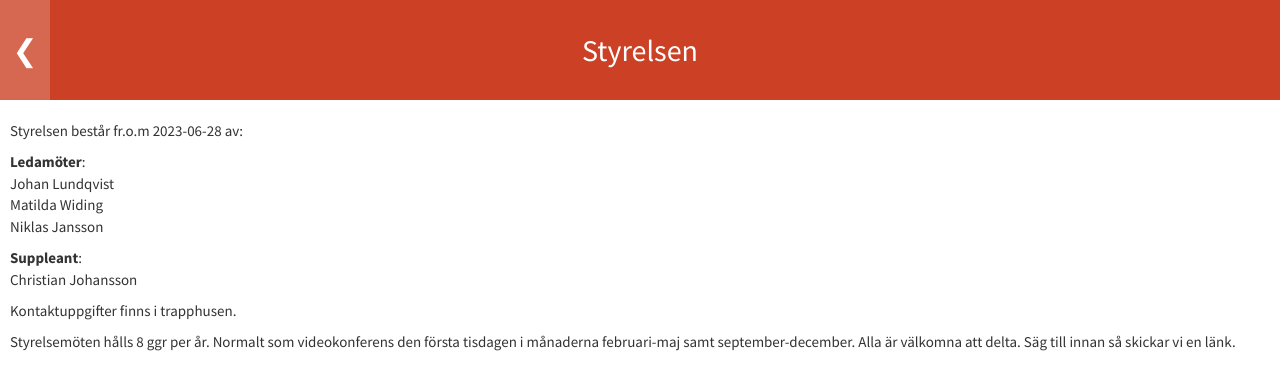
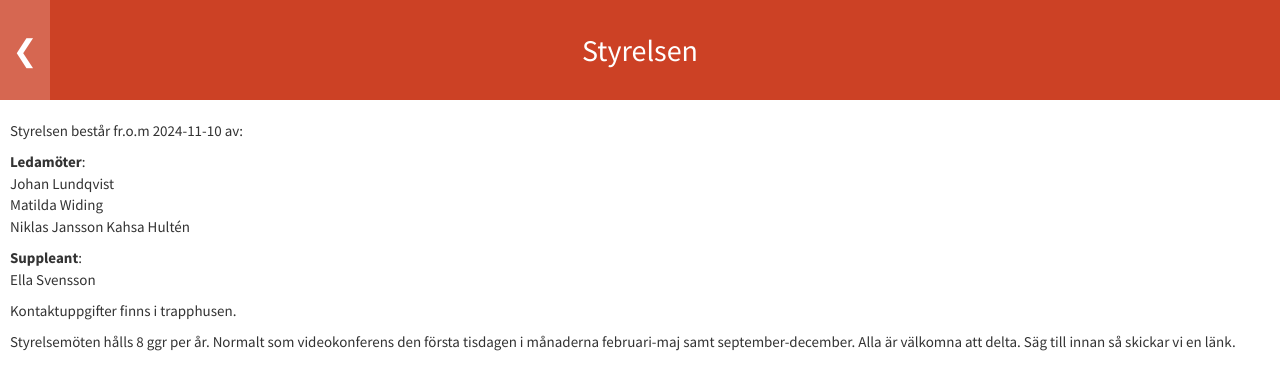
Before and after one commit to nipfjallet5/nipfjallet5.github.io, a Jekyll site: the page built from pages/styrelse.md, in a window 1280 px wide. Shown: the top 390 px of the page. Built offline with Jekyll 4.4.1, drawn with Linux system fonts in a browser that asks for light colours.

Commit message:
Update board members and effective date in styrelse.md

```diff
--- a/pages/styrelse.md
+++ b/pages/styrelse.md
@@ -4,15 +4,16 @@ title: styrelse
 permalink: /styrelse
 ---
 
-Styrelsen består fr.o.m 2023-06-28 av:
+Styrelsen består fr.o.m 2024-11-10 av:
 
 **Ledamöter**:\\
 Johan Lundqvist\\
 Matilda Widing\\
 Niklas Jansson
+Kahsa Hultén
 
 **Suppleant**:\\
-Christian Johansson
+Ella Svensson
 
 Kontaktuppgifter finns i trapphusen.
 
```
